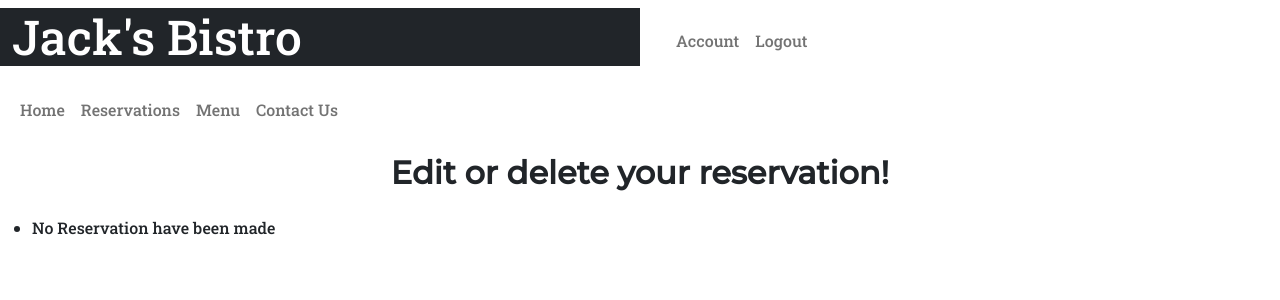
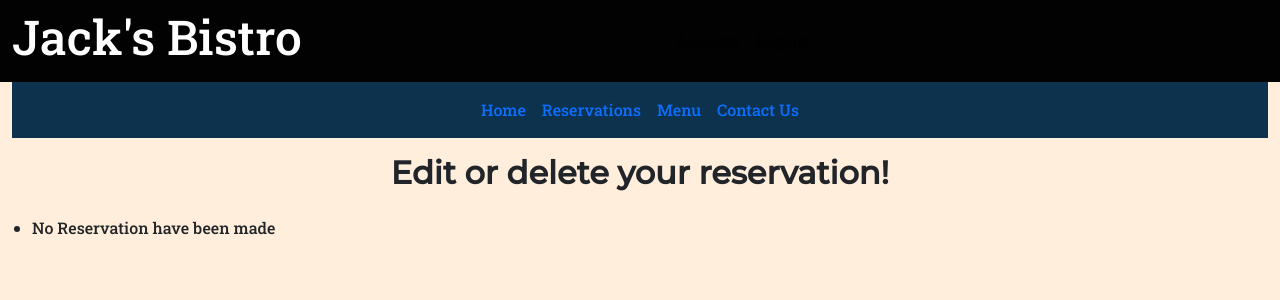
Before and after one commit to jackcrosbie/p4-restuarant-project, a Django app: page /reservations/reservations_account/ in a window 1280 px wide. Shown: the top 300 px of the page. Run offline with Django 3.2, Linux system fonts and the light colour scheme; the visitor is signed in with stand-in values (Sample User, id 1); data that the repository does not hold is empty.

Commit message:
add styling to base html and nav elements

```diff
--- a/reservations/templates/reservations/reservation_confirm_delete.html
+++ b/reservations/templates/reservations/reservation_confirm_delete.html
@@ -2,7 +2,7 @@
 {% load static %}
 
 {% block content %}
-<h1 class="text-center">Confirm Event Deletion</h1>
+<h1 class="text-center">Confirm Reservation Deletion</h1>
 <div class="d-flex justify-content-center pt-3">
     <form method="post">
         {% csrf_token %}
--- a/reservations/urls.py
+++ b/reservations/urls.py
@@ -1,13 +1,12 @@
 from . import views
 from django.urls import path
-from .views import ReservationsFormView, EditReservationView, ReservationCompleteView, ReservationAccountView, RetrieveReservationView
-
+from .views import ReservationsFormView, EditReservationView, ReservationCompleteView, ReservationAccountView, DeleteReservationView
 
 
 urlpatterns = [
     path('', views.ReservationsFormView.as_view(), name='reservations'),
-    path('edit/<slug:pk>/', EditReservationView.as_view(), name="edit_reservation"),
+    path('edit_reservation/', EditReservationView.as_view(), name="edit_reservation"),
     path('reservation_complete/', ReservationCompleteView.as_view(), name="reservation_complete"),
     path('reservations_account/', ReservationAccountView.as_view(), name="reservations_account"),
-    path('retrieve/<slug:pk>/', RetrieveReservationView.as_view(), name="retrieve_reservation"),
+    path('reservation_delete/', DeleteReservationView.as_view(), name="delete_reservation"),
 ]
--- a/reservations/views.py
+++ b/reservations/views.py
@@ -1,5 +1,5 @@
 from django.views.generic.edit import CreateView, UpdateView, DeleteView
-from django.views.generic import TemplateView, ListView
+from django.views.generic import ListView
 from django.contrib.auth.mixins import UserPassesTestMixin, LoginRequiredMixin
 from django.contrib import messages
 from django.http import HttpResponse
@@ -10,18 +10,10 @@ from .forms import ReservationForm
 
 # Create your views here.
 class ReservationsFormView(CreateView):
-    """ pass """
     model = Reservations
     template_name = "reservations/reservations.html"
     form_class = ReservationForm
     success_url = "reservation_complete/"
-
-    # def get(self, request):
-    #     r = Reservations.objects.all()
-    #     print(r)
-    #     return render(request, self.template_name, { 'object_list': r})
-
-
 
     def form_valid(self, form):
         form.instance.user = self.request.user
@@ -29,10 +21,13 @@ class ReservationsFormView(CreateView):
 
 
 class EditReservationView(LoginRequiredMixin, UserPassesTestMixin, UpdateView):
-    def get(self, request, *args, **kwargs):
-        reservation = Reservations.objects.get(uuid=kwargs['uuid'])
-        form = EditReservationForm(initial={"name": reservation.name, "email": reservation.email, })
-        return render(request, "reservation/edit-reservation.html", {"form": form})
+    form_class = ReservationForm
+    template_name = 'reservations/edit_reservation.html'
+    success_url = "/reservations_account/"
+    model = Reservations
+
+    def test_func(self):
+        return self.request.user == self.get_object().user
 
 
 class ReservationCompleteView(CreateView):
@@ -40,12 +35,6 @@ class ReservationCompleteView(CreateView):
     success_url = "/reservation_complete/"
     form_class = ReservationForm
     model = Reservations
-
-
-class RetrieveReservationView(ListView):
-    model = Reservations
-    template_name = "reservations/reservations_account"
-
 
 
 class ReservationAccountView(ListView):
@@ -58,10 +47,11 @@ class ReservationAccountView(ListView):
         }
         return context
 
+
 class DeleteReservationView(LoginRequiredMixin, UserPassesTestMixin, DeleteView):
     """ A view to delete an reservation """
     model = Reservations
-    success_url = "/reservations/"
+    success_url = "/reservations_account/"
 
     def test_func(self):
         return self.request.user == self.get_object().user
--- a/static/css/style.css
+++ b/static/css/style.css
@@ -3,6 +3,7 @@
 body {
     margin: 0;
     font-family: 'Roboto Slab', Verdana, Geneva, Tahoma, sans-serif;
+    background-color: #FFEEDB;
 }
 
 form, table{
@@ -24,3 +25,19 @@ h2 {
 }
 
 /* CSS for menu images */
+
+#navbar-color {
+    background-color: #020202;
+    color: #FFEEDB;
+    text-decoration: none;
+}
+
+#navbar-color2 {
+    background-color: #0D324D;
+    color: #FFEEDB;
+    text-decoration: none;
+}
+
+#sticky-footer {
+    background-color: #0D324D;
+}
--- a/templates/base.html
+++ b/templates/base.html
@@ -16,16 +16,16 @@
 </head>
 
 <body class="d-flex flex-column h-100 main-bg">
-    <nav class="navbar navbar-expand-lg navbar-light bg-white">
-        <h1 class="text-left bg-dark font-weight-bold text-white container-fluid">Jack's Bistro</h1>
+    <nav class="navbar navbar-expand-lg navbar-light" id="navbar-color">
+        <h1 class="text-left font-weight-bold text-white container-fluid">Jack's Bistro</h1>
         <div class="container-fluid">
             <a class="navbar-brand" href="/"></a>
             <button class="navbar-toggler" type="button" data-bs-toggle="collapse" data-bs-target="#navbarText"
                 aria-controls="navbarText" aria-expanded="false" aria-label="Toggle navigation">
                 <span class="navbar-toggler-icon"></span>
             </button>
-            <div class="collapse navbar-collapse" id="navbarText">
-                <ul class="navbar-nav ml-auto mb-2 mb-lg-0">
+            <div class="collapse navbar-collapse">
+                <ul class="navbar-nav ml-auto mb-lg-0">
                     {% if user.is_authenticated %}
                     <li class="nav-item">
                         <a class="nav-link" href="{% url 'reservations_account' %}">Account</a>
@@ -46,8 +46,8 @@
         </div>
     </nav>
     <div class="container-fluid">
-        <nav class="navbar navbar-expand-lg navbar-light bg-white">
-            <ul class="navbar-nav mr-auto">
+        <nav class="navbar navbar-expand-lg justify-content-center" id="navbar-color2">
+            <ul class="navbar-nav mr-auto text-white">
                 <li class="nav-item active">
                     <a class="nav-link" href="{% url 'index' %}">Home</a>
                 </li>
@@ -85,7 +85,7 @@
 
         {% endblock %}
     </p>
-    <footer id="sticky-footer" class="flex-shrink-0 py-4 bg-dark text-white-50">
+    <footer id="sticky-footer" class="flex-shrink-0 py-4 text-white-50">
         <div class="container text-center">
             <small>Copyright &copy; Jack's Bistro</small>
         </div>
```
Also changed, not shown: reservations/templates/reservations/reservations_account.html (+18 -8 lines), 1 other file.
